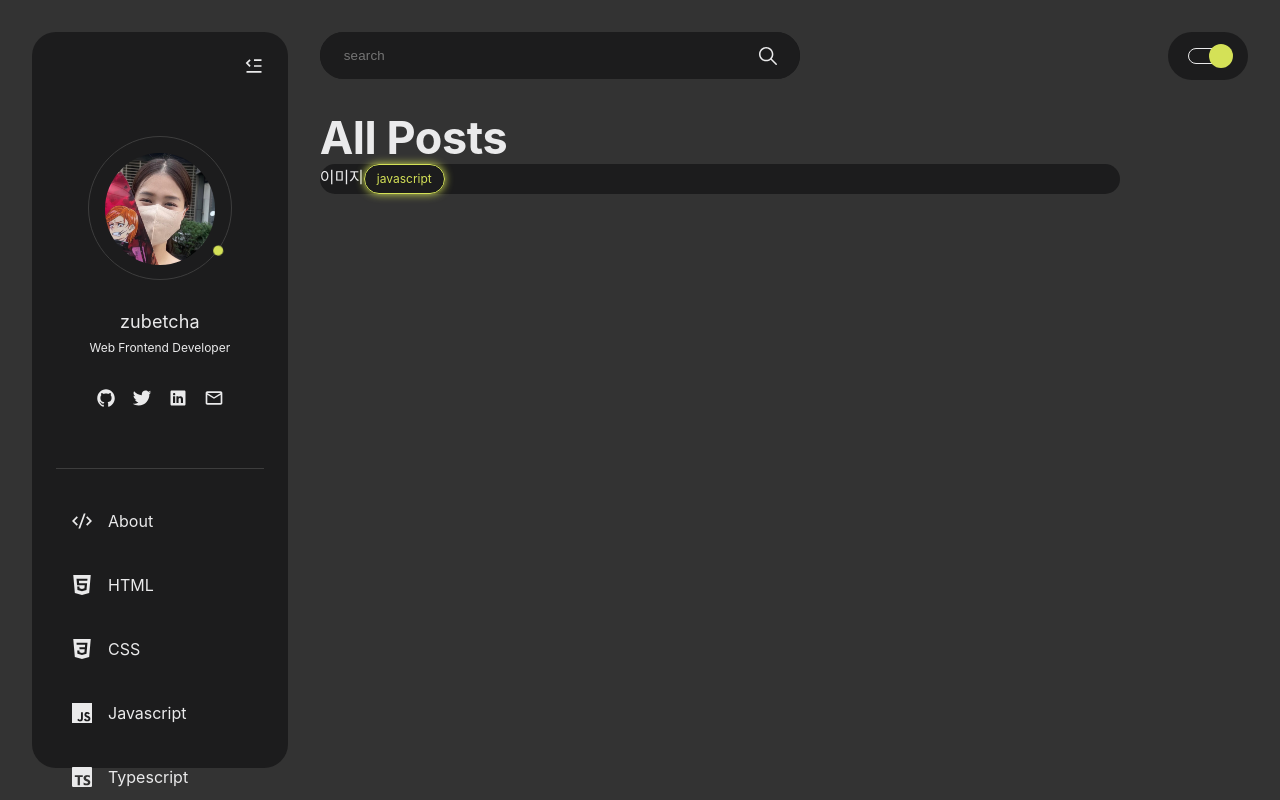
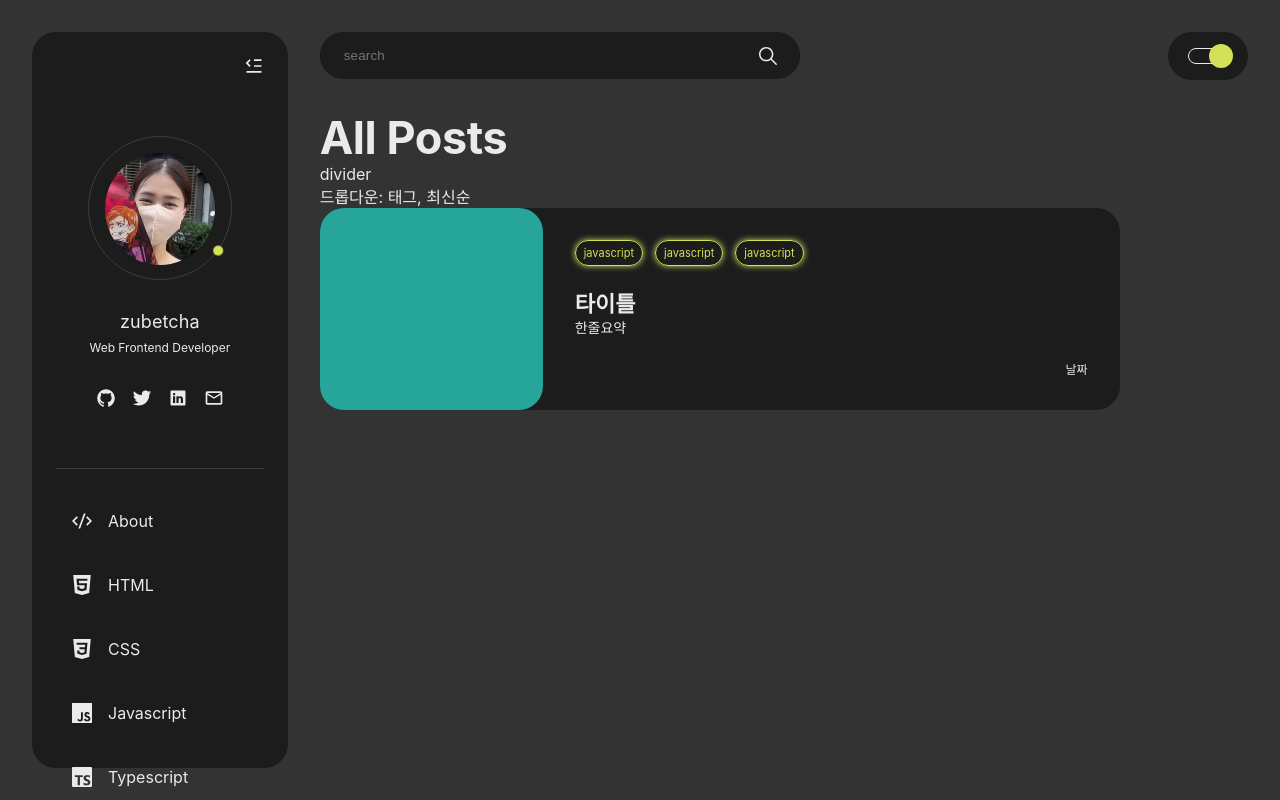
Before and after one commit to zubetcha/zubetcha-blog, a Next.js app: page / in a window 1280 px wide. Shown: the top 800 px of the page. Built offline with nearby package versions, Linux system fonts and the light colour scheme.

Commit message:
:lipstick: PostCard Layout done

```diff
--- a/src/components/NavBar/NavBar.tsx
+++ b/src/components/NavBar/NavBar.tsx
@@ -74,6 +74,7 @@ export const NavBar = () => {
           onClick={onClickMenu}
         />
       </div>
+
       <div className={classes.profile_wrapper}>
         <div className={classes.profile_image_wrapper} onClick={onClickHome}>
           <Image src={Profile} className={classes.profile_image} />
@@ -97,6 +98,7 @@ export const NavBar = () => {
           })}
         </div>
       </div>
+
       <div className={classes.navItems_wrapper}>
         {isFolded && (
           <div className={classes.navItem_container} onClick={onClickHome}>
@@ -108,6 +110,7 @@ export const NavBar = () => {
           return <NavItem key={navItem.name} {...navItem} />;
         })}
       </div>
+
       <div className={classes.footer_container}>
         <Typo role='body-small'>© 2022 zubetcha.</Typo>
         <Typo role='body-small'>All Rights Reserved.</Typo>
--- a/src/components/PostCard/PostCard.module.scss
+++ b/src/components/PostCard/PostCard.module.scss
@@ -6,6 +6,25 @@
   border-radius: $border-radius;
   background-color: var(--color-bg-postcard);
   width: toRem(800);
+  @include flex-box(row, 0);
 
-  @include flex-box(row, 0);
+  .image_wrapper {
+    border-radius: $border-radius;
+    width: toRem(320);
+    background-color: var(--color-text-secondary);
+  }
+
+  .tags_wrapper {
+    @include flex-direction(row, 12);
+  }
+
+  .contents_wrapper {
+    width: 100%;
+    padding: toRem(32);
+    @include flex-direction(column, 24);
+
+    .date_wrapper {
+      @include flex-box(end, center);
+    }
+  }
 }
--- a/src/components/PostCard/PostCard.tsx
+++ b/src/components/PostCard/PostCard.tsx
@@ -1,12 +1,30 @@
 import classes from './PostCard.module.scss';
 import { Tag } from '../Tag/Tag';
+import { Typo } from '../Elements/Typo/Typo';
 
 export const PostCard = () => {
   return (
     <div className={classes.container}>
-      <div>이미지</div>
-      <div>
-        <Tag tag='javascript' />
+      <div className={classes.image_wrapper}></div>
+      <div className={classes.contents_wrapper}>
+        <div className={classes.tags_wrapper}>
+          <Tag tag='javascript' />
+          <Tag tag='javascript' />
+          <Tag tag='javascript' />
+        </div>
+
+        <div>
+          <Typo role='title-large' style={{ fontWeight: '700' }}>
+            타이틀
+          </Typo>
+          <Typo>한줄요약</Typo>
+        </div>
+
+        <div className={classes.date_wrapper}>
+          <Typo role='body-small' style={{ fontStyle: 'selif' }}>
+            날짜
+          </Typo>
+        </div>
       </div>
     </div>
   );
--- a/src/components/Tag/Tag.module.scss
+++ b/src/components/Tag/Tag.module.scss
@@ -4,10 +4,10 @@
 
 .container {
   width: fit-content;
-  padding: toRem(6) toRem(12);
+  padding: toRem(4) toRem(8);
   border: 1px solid var(--color-text-primary);
   color: var(--color-text-primary);
-  box-shadow: #{var(--color-text-primary)} 0px 0px 8px;
+  box-shadow: #{var(--color-text-primary)} 0px 0px 6px;
   border-radius: toRem(24);
   cursor: pointer;
 
--- a/src/components/Tag/Tag.tsx
+++ b/src/components/Tag/Tag.tsx
@@ -5,7 +5,7 @@ import { Typo } from '../Elements/Typo/Typo';
 export const Tag = ({ tag, onClick }: TagProps) => {
   return (
     <div className={classes.container} onClick={onClick}>
-      <Typo role='body-small'>{tag}</Typo>
+      <Typo role='label-small'>{tag}</Typo>
     </div>
   );
 };
--- a/src/pages/index.tsx
+++ b/src/pages/index.tsx
@@ -15,6 +15,8 @@ const Home: NextPage = () => {
         <Typo role='display-medium' style={{ fontWeight: '700' }}>
           All Posts
         </Typo>
+        <div>divider</div>
+        <div>드롭다운: 태그, 최신순</div>
         <PostCard />
       </div>
     </>
```
